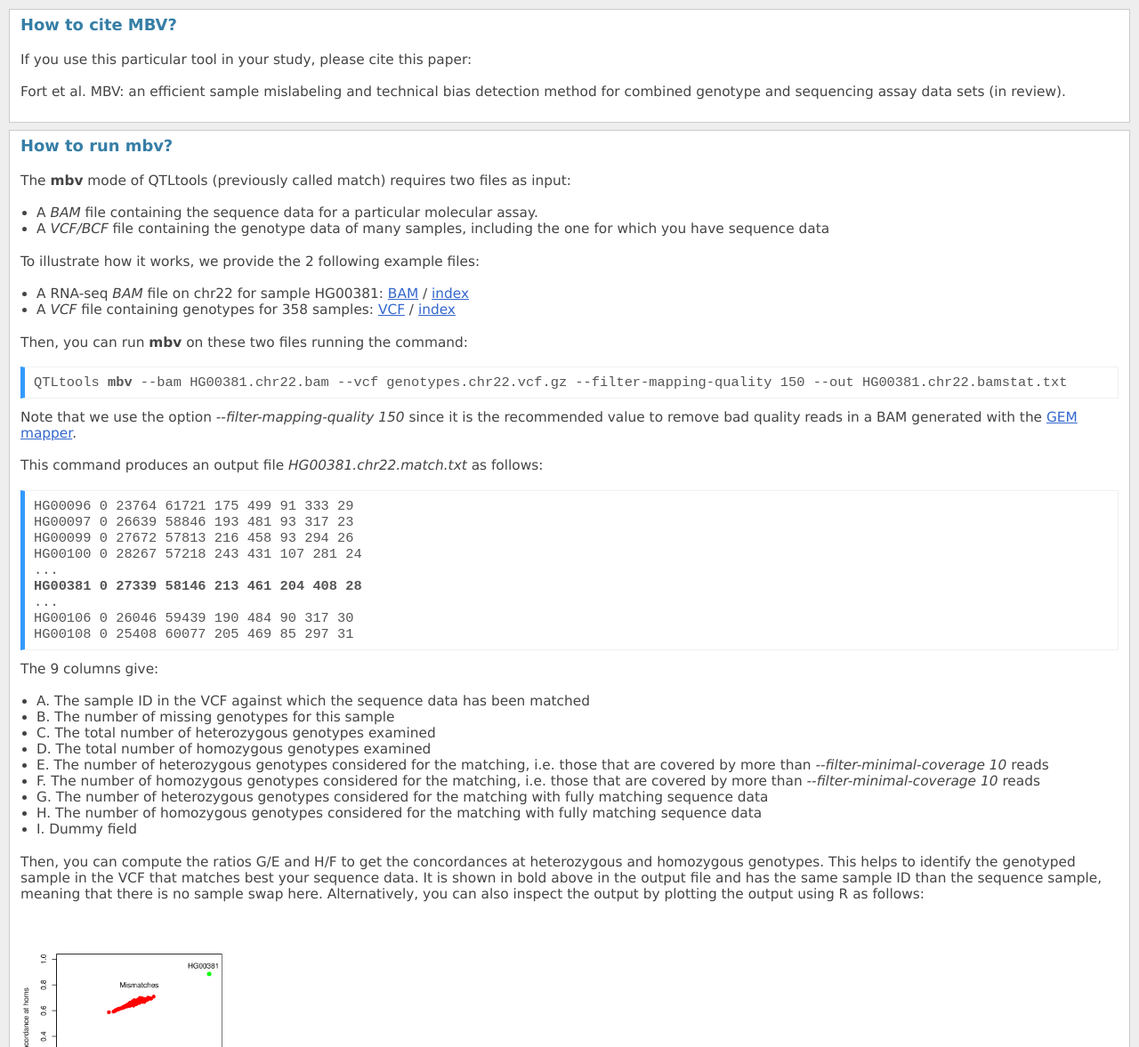
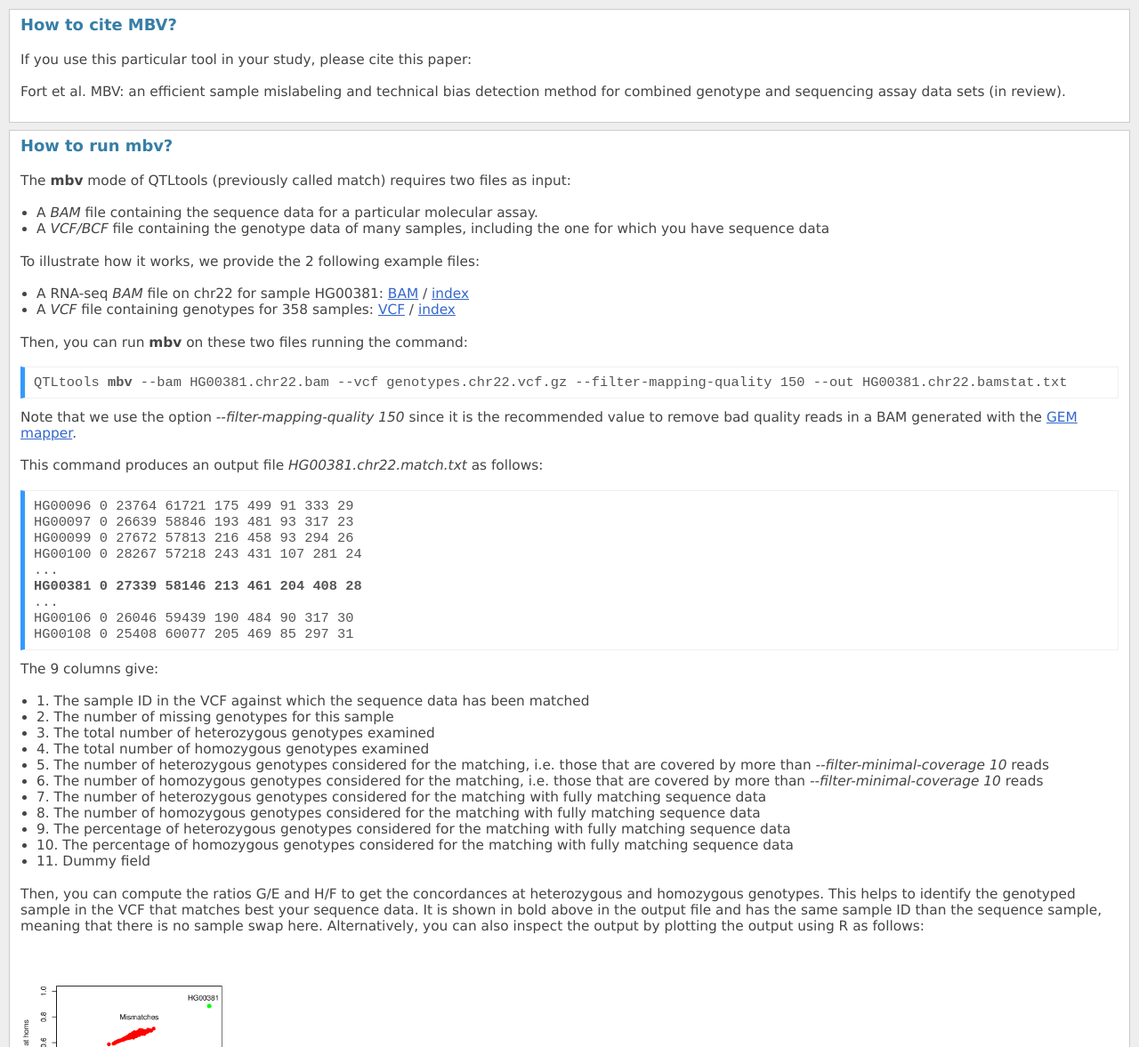
Before and after one commit to qtltools/qtltools, a plain HTML site: page pages/mode_match.html in a window 1280 px wide. Shown: the top 1177 px of the page at 89% size. Drawn offline with Linux system fonts and the light colour scheme.

Commit message:
Updating the mbv mode documentation to account for answers to reviewers

```diff
--- a/pages/mode_match.html
+++ b/pages/mode_match.html
@@ -77,15 +77,17 @@
 		</p>
 
 		<ul>
-			<li>A. The sample ID in the VCF against which the sequence data has been matched</li>
-			<li>B. The number of missing genotypes for this sample</li>
-			<li>C. The total number of heterozygous genotypes examined</li>
-			<li>D. The total number of homozygous genotypes examined</li>
-			<li>E. The number of heterozygous genotypes considered for the matching, i.e. those that are covered by more than <i>--filter-minimal-coverage 10</i> reads</li>
-			<li>F. The number of homozygous genotypes considered for the matching, i.e. those that are covered by more than <i>--filter-minimal-coverage 10</i> reads</li>
-			<li>G. The number of heterozygous genotypes considered for the matching with fully matching sequence data</li>
-			<li>H. The number of homozygous genotypes considered for the matching with fully matching sequence data</li>
-			<li>I. Dummy field</li>
+			<li>1. The sample ID in the VCF against which the sequence data has been matched</li>
+			<li>2. The number of missing genotypes for this sample</li>
+			<li>3. The total number of heterozygous genotypes examined</li>
+			<li>4. The total number of homozygous genotypes examined</li>
+			<li>5. The number of heterozygous genotypes considered for the matching, i.e. those that are covered by more than <i>--filter-minimal-coverage 10</i> reads</li>
+			<li>6. The number of homozygous genotypes considered for the matching, i.e. those that are covered by more than <i>--filter-minimal-coverage 10</i> reads</li>
+			<li>7. The number of heterozygous genotypes considered for the matching with fully matching sequence data</li>
+			<li>8. The number of homozygous genotypes considered for the matching with fully matching sequence data</li>
+			<li>9. The percentage of heterozygous genotypes considered for the matching with fully matching sequence data</li>
+			<li>10. The percentage of homozygous genotypes considered for the matching with fully matching sequence data</li>
+			<li>11. Dummy field</li>
 		</ul>
 
 		<p>
```
Also changed, not shown: pages/basic_homepage.html (+10 -2 lines).
